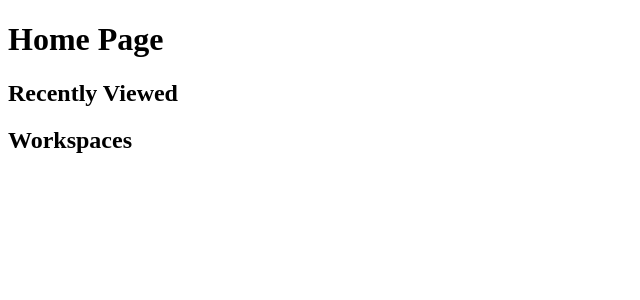
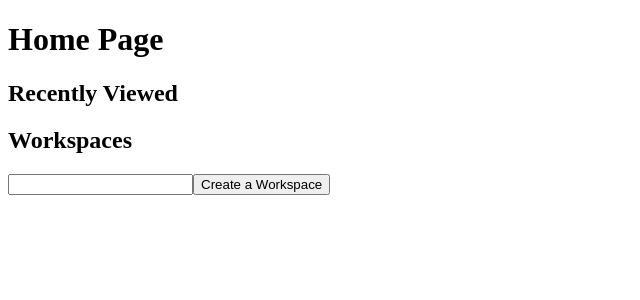
Before and after one commit to markuszondler/nuxt-3-trello-mvp, a Nuxt app: page / in a window 1280 px wide. Shown: the top 300 px of the page, without its empty margins (0-640 px from the left). Built offline with nearby package versions, Linux system fonts and the light colour scheme.

Commit message:
feature: add ability for users to create workspace card

```diff
--- a/pages/index.vue
+++ b/pages/index.vue
@@ -1,13 +1,43 @@
-<script>
-export default {}
+<script setup>
+import { ref } from 'vue'
+
+const newWorkspaceName = ref('')
+const workspaceList = ref([])
+const createWorkspace = () => {
+    const randomId = Math.floor(Math.random() * 100)
+
+    workspaceList.value.push({
+        id: randomId,
+        name: newWorkspaceName.value
+    })
+}
 </script>
 
 <template>
 <h1>Home Page</h1>
 <h2>Recently Viewed</h2>
 <h2>Workspaces</h2>
+<input type="text" v-model="newWorkspaceName">
+<button @click="createWorkspace">Create a Workspace</button>
+<ul class="workspace-list">
+    <li class="workspace-card" v-for="workspace in workspaceList" :key="workspace.id">
+        {{ workspace.id }}: {{ workspace.name }}
+    </li>
+</ul>
 </template>
 
 <style>
+.workspace-list {
+    margin-left: 0;
+    padding-left: 0;
+}
+
+.workspace-card {
+    display: block;
+    border: 1px solid #333;
+    border-radius: 4px;
+    padding: 2rem;
+    margin-bottom: 1rem;
+}
 
 </style>
```
